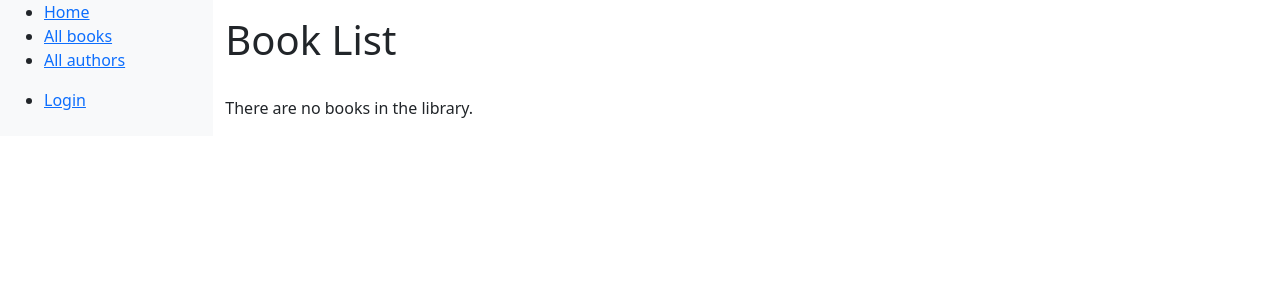
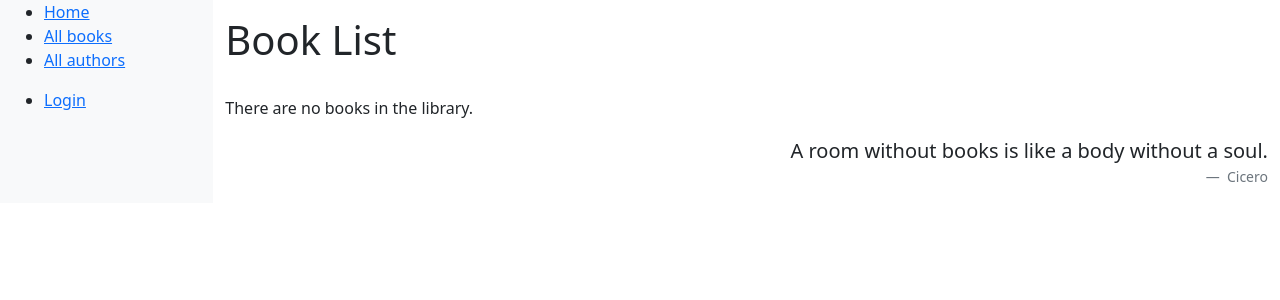
Before and after one commit to Weapon-X6/Dibliothek, a Django app: page /catalog/books/ in a window 1280 px wide. Shown: the top 300 px of the page. Run offline with Django 5.2, Linux system fonts and the light colour scheme; data that the repository does not hold is empty.

Commit message:
Add quote to book list

```diff
--- a/catalog/templates/catalog/book_list.html
+++ b/catalog/templates/catalog/book_list.html
@@ -14,5 +14,13 @@
       <p>There are no books in the library.</p>
     {% endfor %}
   </ul>
+  <figure class="text-end">
+    <blockquote class="blockquote">
+      <p>A room without books is like a body without a soul.</p>
+    </blockquote>
+    <figcaption class="blockquote-footer">
+      Cicero
+    </figcaption>
+  </figure>
 
 {% endblock %}
```
